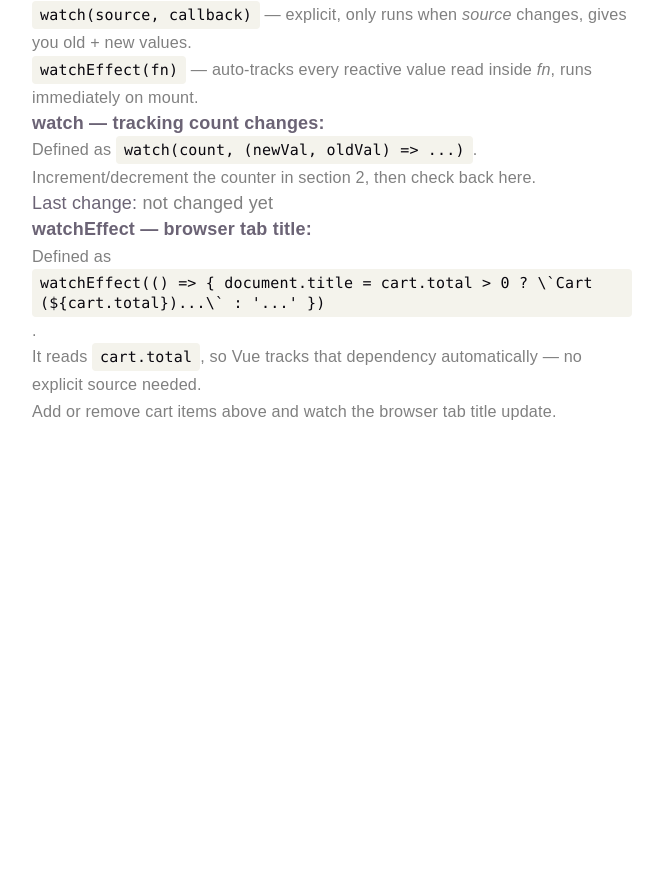
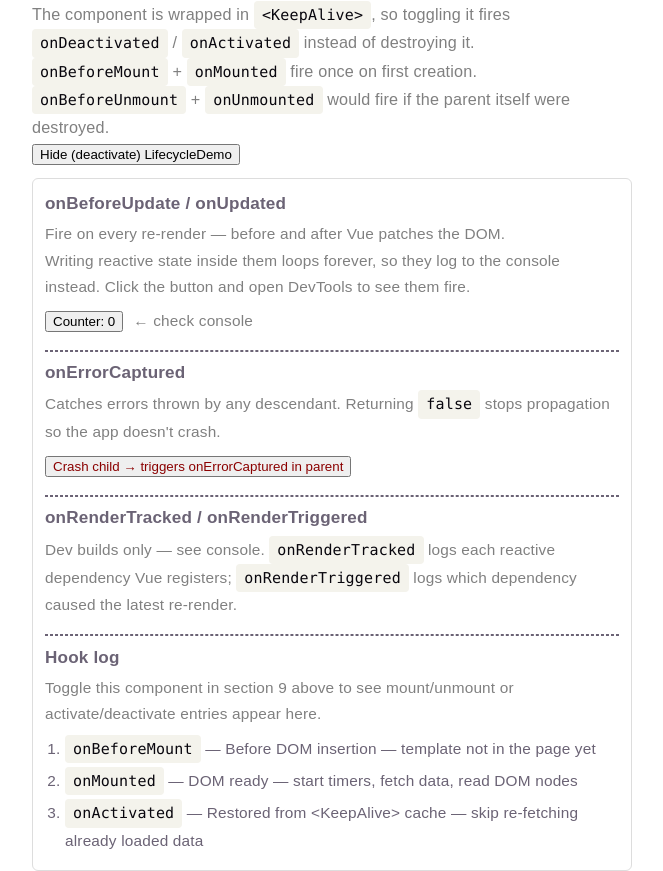
Before and after one commit to marsuleman59/my-vue-app, a Vue app: page / in a window 1280 px wide. Shown: the part 1473-2344 px from the top of the page, without its empty margins (308-971 px from the left). Before the commit the page ends 1937 px from the top, so only its background shows below. Built offline with nearby package versions, Linux system fonts and the light colour scheme.

Commit message:
life cycle of comp.

```diff
--- a/src/App.vue
+++ b/src/App.vue
@@ -4,6 +4,7 @@ import HelloWorld from './components/HelloWorld.vue'
 import ThemeDisplay from './components/ThemeDisplay.vue'
 import RatingPicker from './components/RatingPicker.vue'
 import ProductList from './components/ProductList.vue'
+import LifecycleDemo from './components/LifecycleDemo.vue'
 import { useCartStore } from './stores/cart'
 
 // 1. Reactive state with ref()
@@ -54,6 +55,11 @@ watch(count, (newVal, oldVal) => {
 watchEffect(() => {
   document.title = cart.total > 0 ? `Cart (${cart.total}) — My Vue App` : 'My Vue App'
 })
+
+// 9. Lifecycle hooks — show / hide LifecycleDemo to trigger mount / unmount
+// Using v-if (not v-show) so Vue truly creates and destroys the component,
+// which fires onMounted and onUnmounted each time.
+const showLifecycle = ref(true)
 </script>
 
 <template>
@@ -157,6 +163,30 @@ watchEffect(() => {
 
     <hr />
 
+    <!-- 9. Lifecycle hooks -->
+    <section>
+      <h2>9. Lifecycle hooks</h2>
+      <p style="color: gray; font-size: 0.9em;">
+        The component is wrapped in <code>&lt;KeepAlive&gt;</code>, so toggling it fires
+        <code>onDeactivated</code> / <code>onActivated</code> instead of destroying it.<br />
+        <code>onBeforeMount</code> + <code>onMounted</code> fire once on first creation.<br />
+        <code>onBeforeUnmount</code> + <code>onUnmounted</code> would fire if the parent itself were destroyed.
+      </p>
+      <button @click="showLifecycle = !showLifecycle">
+        {{ showLifecycle ? 'Hide (deactivate)' : 'Show (activate)' }} LifecycleDemo
+      </button>
+      <div style="margin-top: 12px; padding: 12px; border: 1px solid #ddd; border-radius: 6px;">
+        <KeepAlive>
+          <LifecycleDemo v-if="showLifecycle" />
+        </KeepAlive>
+        <p v-if="!showLifecycle" style="color: gray; font-size: 0.9em; margin: 0;">
+          Component is hidden but kept in memory — toggle back to activate it.
+        </p>
+      </div>
+    </section>
+
+    <hr />
+
     <!-- 8. watch & watchEffect -->
     <section>
       <h2>8. watch &amp; watchEffect</h2>
--- /dev/null
+++ b/src/components/BuggyChild.vue
@@ -0,0 +1,13 @@
+<script setup>
+// Deliberately throws when the button is clicked.
+// The error bubbles up to the parent's onErrorCaptured hook.
+function crash() {
+  throw new Error('BuggyChild crashed on purpose!')
+}
+</script>
+
+<template>
+  <button @click="crash" style="color: darkred;">
+    Crash child → triggers onErrorCaptured in parent
+  </button>
+</template>
--- /dev/null
+++ b/src/components/LifecycleDemo.vue
@@ -0,0 +1,163 @@
+<script setup>
+import {
+  ref,
+  onBeforeMount, onMounted,
+  onBeforeUpdate, onUpdated,
+  onBeforeUnmount, onUnmounted,
+  onActivated, onDeactivated,
+  onErrorCaptured,
+  onRenderTracked, onRenderTriggered
+} from 'vue'
+import BuggyChild from './BuggyChild.vue'
+
+// ── Hook log ───────────────────────────────────────────────────────────────────
+// Each hook appends a short entry here so we can see the firing order.
+const log = ref([])
+function add(hook, desc) {
+  log.value.push({ hook, desc })
+}
+
+// ── Counter to trigger update hooks ───────────────────────────────────────────
+const counter = ref(0)
+
+// ── Error capture ──────────────────────────────────────────────────────────────
+const caughtError = ref(null)
+
+// ── 1. onBeforeMount ──────────────────────────────────────────────────────────
+// Fires just before Vue inserts the component into the real DOM.
+// The DOM elements don't exist yet — you can't read them here.
+onBeforeMount(() =>
+  add('onBeforeMount', 'Before DOM insertion — template not in the page yet')
+)
+
+// ── 2. onMounted ──────────────────────────────────────────────────────────────
+// DOM is ready. Safe to access elements, start timers, fetch data.
+onMounted(() =>
+  add('onMounted', 'DOM ready — start timers, fetch data, read DOM nodes')
+)
+
+// ── 3. onBeforeUpdate ─────────────────────────────────────────────────────────
+// Fires every time reactive state changes, just BEFORE Vue patches the DOM.
+// The DOM still shows the OLD value here.
+// ⚠ Do NOT write to reactive state here — it would trigger another update → loop.
+// We use console.log to avoid that.
+onBeforeUpdate(() =>
+  console.log('[onBeforeUpdate] about to patch DOM — counter in DOM is still old')
+)
+
+// ── 4. onUpdated ──────────────────────────────────────────────────────────────
+// Fires after Vue has patched the DOM with the new reactive values.
+// ⚠ Same rule — no reactive writes here.
+onUpdated(() =>
+  console.log('[onUpdated] DOM is now in sync with reactive state')
+)
+
+// ── 5. onBeforeUnmount ────────────────────────────────────────────────────────
+// Fires just before Vue starts tearing the component down.
+// The component is still fully functional at this point.
+onBeforeUnmount(() =>
+  add('onBeforeUnmount', 'Teardown starting — component still functional')
+)
+
+// ── 6. onUnmounted ────────────────────────────────────────────────────────────
+// Component is fully removed from the DOM.
+// Clean up any side-effects started in onMounted: timers, listeners, subscriptions.
+onUnmounted(() =>
+  add('onUnmounted', 'Removed from DOM — timers and listeners must be cleaned up here')
+)
+
+// ── 7. onActivated ────────────────────────────────────────────────────────────
+// Fires when a <KeepAlive>-cached component is shown again.
+// onMounted does NOT re-fire — the component was never destroyed.
+onActivated(() =>
+  add('onActivated', 'Restored from <KeepAlive> cache — skip re-fetching already loaded data')
+)
+
+// ── 8. onDeactivated ──────────────────────────────────────────────────────────
+// Fires when a <KeepAlive>-cached component is hidden.
+// onUnmounted does NOT fire — the component stays alive in memory.
+onDeactivated(() =>
+  add('onDeactivated', 'Hidden but kept in memory by <KeepAlive> — no cleanup needed')
+)
+
+// ── 9. onErrorCaptured ────────────────────────────────────────────────────────
+// Catches errors thrown by any child component.
+// Return false to stop the error propagating further up the tree.
+onErrorCaptured((err) => {
+  caughtError.value = err.message
+  return false
+})
+
+// ── 10 & 11. onRenderTracked / onRenderTriggered (dev builds only) ────────────
+// onRenderTracked  — fires once per dependency when Vue first registers it.
+// onRenderTriggered — fires each time a dependency causes a re-render.
+// Both are for debugging only; no-ops in production builds.
+onRenderTracked(({ key }) =>
+  console.log('[onRenderTracked] dependency registered:', key)
+)
+onRenderTriggered(({ key }) =>
+  console.log('[onRenderTriggered] re-render triggered by:', key)
+)
+</script>
+
+<template>
+  <div style="font-size: 0.95em;">
+
+    <!-- onBeforeUpdate / onUpdated -->
+    <section style="margin-bottom: 16px;">
+      <strong>onBeforeUpdate / onUpdated</strong>
+      <p style="color: gray; font-size: 0.9em; margin: 4px 0 8px;">
+        Fire on every re-render — before and after Vue patches the DOM.<br />
+        Writing reactive state inside them loops forever, so they log to the
+        console instead. Click the button and open DevTools to see them fire.
+      </p>
+      <button @click="counter++">Counter: {{ counter }}</button>
+      <span style="color: gray; font-size: 0.9em; margin-left: 10px;">← check console</span>
+    </section>
+
+    <hr style="border-style: dashed;" />
+
+    <!-- onErrorCaptured -->
+    <section style="margin-bottom: 16px;">
+      <strong>onErrorCaptured</strong>
+      <p style="color: gray; font-size: 0.9em; margin: 4px 0 8px;">
+        Catches errors thrown by any descendant. Returning <code>false</code>
+        stops propagation so the app doesn't crash.
+      </p>
+      <BuggyChild />
+      <p v-if="caughtError" style="color: red; margin: 6px 0 0;">
+        Caught: <strong>{{ caughtError }}</strong>
+      </p>
+    </section>
+
+    <hr style="border-style: dashed;" />
+
+    <!-- onRenderTracked / onRenderTriggered -->
+    <section style="margin-bottom: 16px;">
+      <strong>onRenderTracked / onRenderTriggered</strong>
+      <p style="color: gray; font-size: 0.9em; margin: 4px 0;">
+        Dev builds only — see console. <code>onRenderTracked</code> logs each
+        reactive dependency Vue registers; <code>onRenderTriggered</code> logs
+        which dependency caused the latest re-render.
+      </p>
+    </section>
+
+    <hr style="border-style: dashed;" />
+
+    <!-- Hook log -->
+    <section>
+      <strong>Hook log</strong>
+      <p style="color: gray; font-size: 0.9em; margin: 4px 0 8px;">
+        Toggle this component in section 9 above to see mount/unmount or
+        activate/deactivate entries appear here.
+      </p>
+      <ol style="margin: 0; padding-left: 20px; font-size: 0.9em;">
+        <li v-for="(entry, i) in log" :key="i" style="margin-bottom: 4px;">
+          <code>{{ entry.hook }}</code> — {{ entry.desc }}
+        </li>
+      </ol>
+      <p v-if="!log.length" style="color: gray; font-size: 0.9em;">No entries yet.</p>
+    </section>
+
+  </div>
+</template>
```
